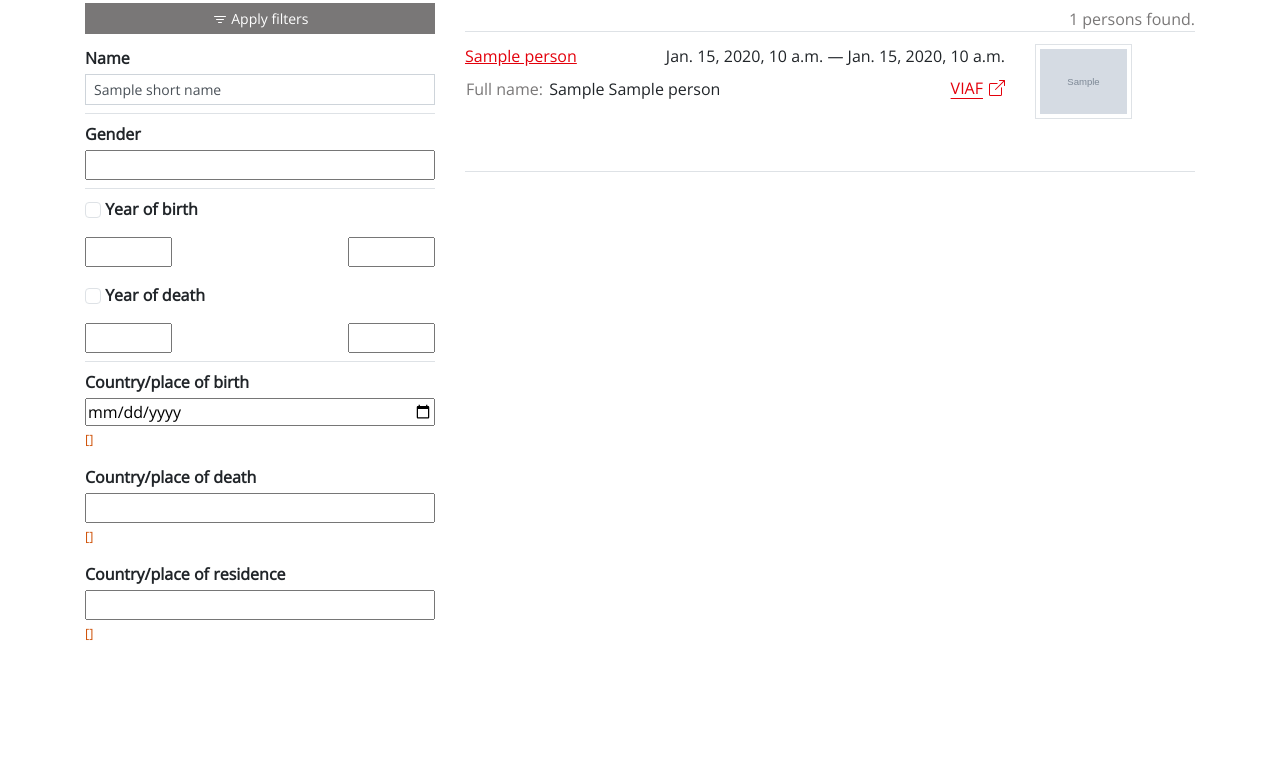
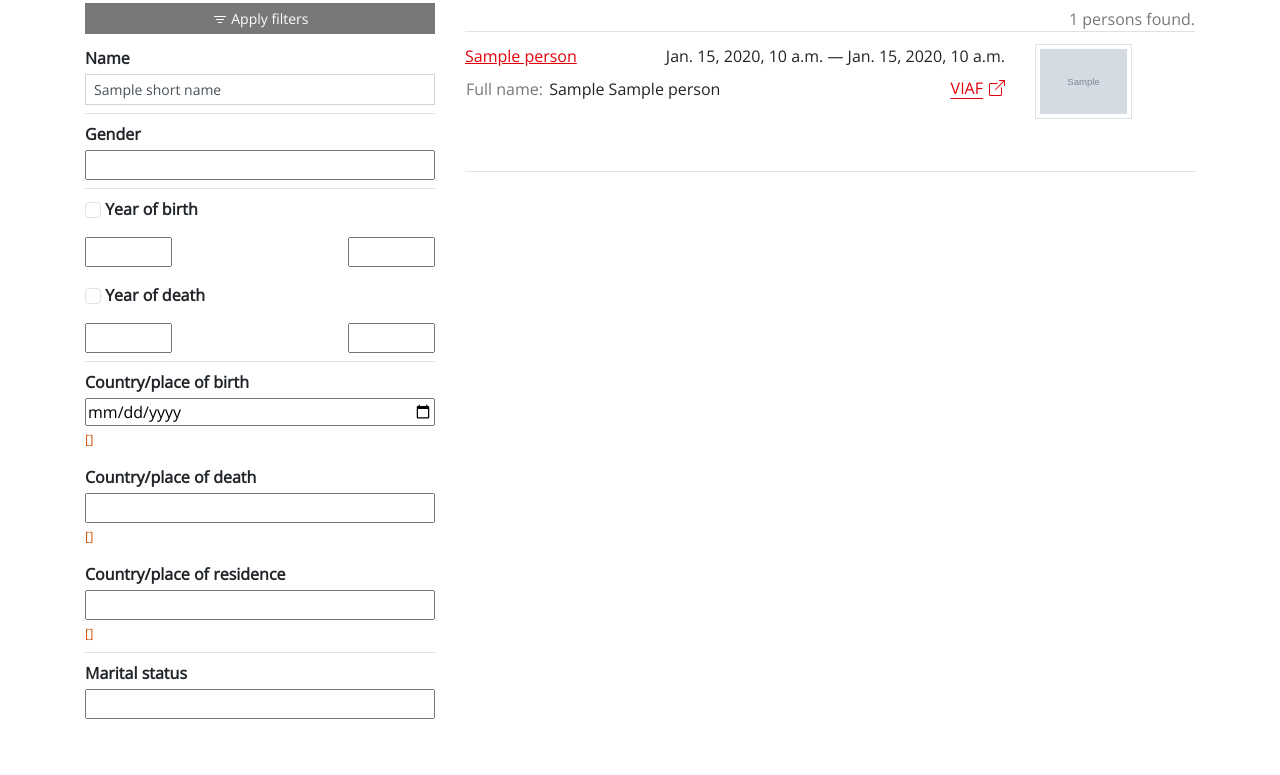
Before and after one commit to tsg-humlab/shewrote, a Django app: template shewrote/templates/shewrote/persons.html in a window 1280 px wide. Shown: the part 164-939 px from the top of the page. Before the commit the page ends 804 px from the top, so only its background shows below. Run offline with Django 4.2, Linux system fonts and the light colour scheme; the template is opened without the code that fills it: most values are stand-ins (such as "Sample title", 1, 10 or a date in 2020); grey boxes marked "Sample" are stand-in pictures; form fields are guessed from the names that the template uses; some libraries are stand-ins or nearby versions.

Commit message:
feat: Add Marital Status in Person faceted search #42

```diff
--- a/shewrote/templates/shewrote/persons.html
+++ b/shewrote/templates/shewrote/persons.html
@@ -86,6 +86,11 @@
                 <strong>Country/place of residence</strong>
                 {{ search_form.country_or_place_of_residence }}
                 <small class="text-danger">{{ search_form.country_or_place_of_residence.errors }}</small>
+            </div>
+
+            <div class="py-2 vstack gap-1 border-top">
+                <strong>Marital status</strong>
+                {{ search_form.marital_status }}
             </div>
         </form>
         <script src="https://cdnjs.cloudflare.com/ajax/libs/jquery/3.5.1/jquery.min.js"></script>
--- a/shewrote/views.py
+++ b/shewrote/views.py
@@ -103,6 +103,8 @@ def filter_persons_with_form(persons: QuerySet[Person], search_form: PersonSearc
     country_or_place_of_death_q = get_country_or_place_q('country_or_place_of_death', 'place_of_death')
     country_or_place_of_residence_q = get_country_or_place_q('country_or_place_of_residence', 'periodofresidence__place')
     persons = persons.filter(country_or_place_of_birth_q | country_or_place_of_death_q | country_or_place_of_residence_q)
+
+    persons = persons.filter(marriage__marital_status__in=search_form.cleaned_data.get('marital_status', []))
 
     return persons
 
```
Also changed, not shown: shewrote/forms.py (+9 -1 lines).
